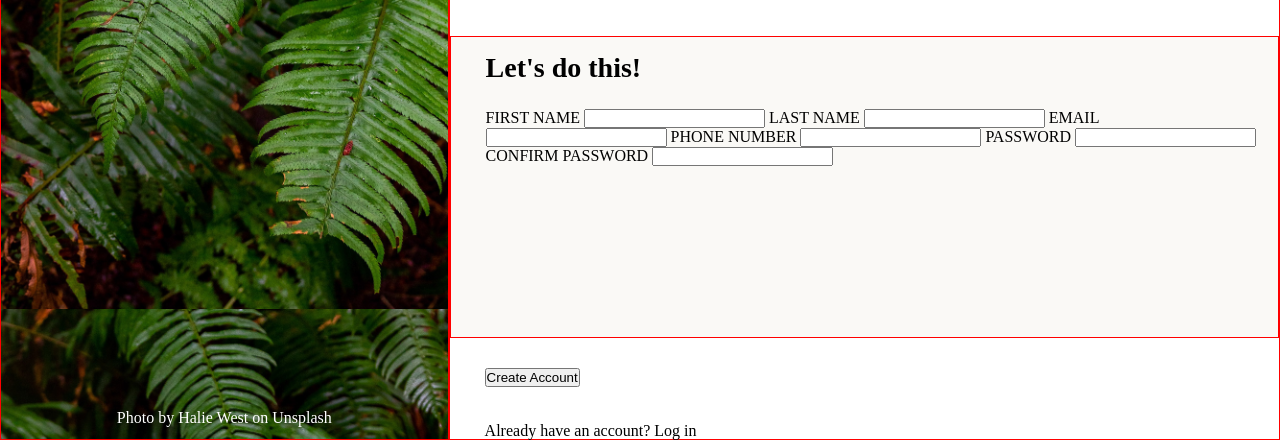
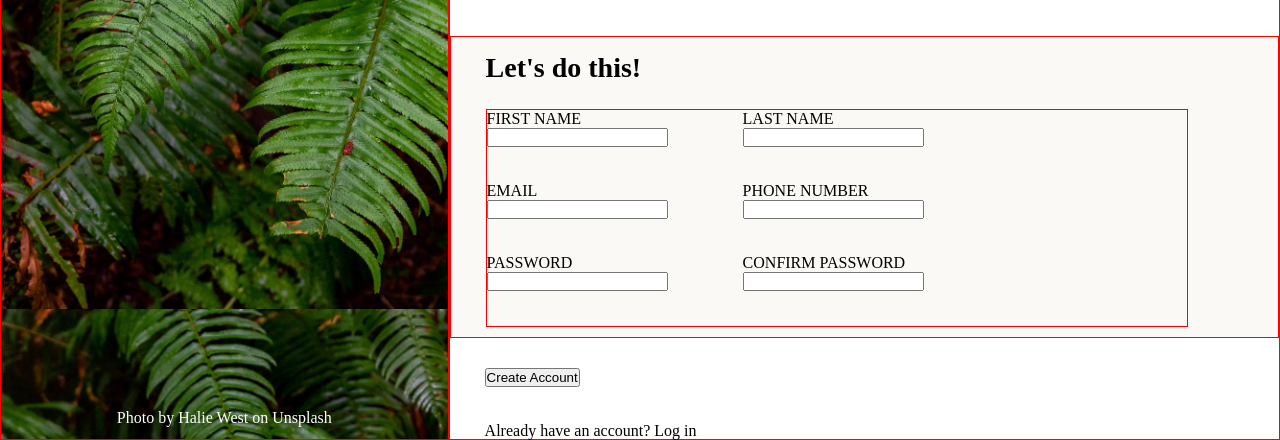
Before and after one commit to harryjwatkins/odin-sign-up-form, a plain HTML site: page index.html in a window 1280 px wide. Shown: the part 362-802 px from the top of the page. Drawn offline with Linux system fonts and the light colour scheme.

Commit message:
Position labels and inputs above each other for form

```diff
--- a/index.html
+++ b/index.html
@@ -32,23 +32,38 @@
             <div id="form-container">
                 <h2>Let's do this!</h2>
 
-                <label for="fname">FIRST NAME</label>
+                <div id="wrapper">
+                    <div class="pair">
+                        <label for="fname">FIRST NAME</label> <br>
                         <input type="text" id="fname" name="fname">
+                    </div>
 
-                <label for="lname">LAST NAME</label>
+                    <div class="pair">
+                        <label for="lname">LAST NAME</label> <br>
                         <input type="text" id="lname" name="lname">
+                    </div>
 
-                <label for="user_email">EMAIL</label>
+                    <div class="pair">
+                        <label for="user_email">EMAIL</label> <br>
                         <input type="email" id="user_email" name="user_email">
+                    </div>
 
-                <label for="user_phone">PHONE NUMBER</label>
+                    <div class="pair">
+                        <label for="user_phone">PHONE NUMBER</label> <br>
                         <input type="tel" id="user_phone" name="user_phone">
+                    </div>
 
-                <label for="user_pwd">PASSWORD</label>
+                    <div class="pair">
+                        <label for="user_pwd">PASSWORD</label> <br>
                         <input type="password" id="user_pwd" name="user_pwd">
+                    </div>
 
-                <label for="user_pwd">CONFIRM PASSWORD</label>
+                    <div class="pair">
+                        <label for="user_pwd">CONFIRM PASSWORD</label> <br>
                         <input type="password" id="user_pwd" name="user_pwd">
+                    </div>
+                </div>
+
 
             </div>
 
--- a/style.css
+++ b/style.css
@@ -90,6 +90,18 @@ form input[type="submit"] {
     padding-left: 35px;
 }
 
+#wrapper {
+    border: 1px solid red;
+    display: flex;
+    flex-wrap: wrap;
+    width: 700px;
+}
+
+.pair {
+    margin-right: 75px;
+    margin-bottom: 35px;
+}
+
 #form-container h2 {
     margin-top: 15px;
     margin-bottom: 25px;
```
Lines whose indentation alone changed are shown as unchanged.
